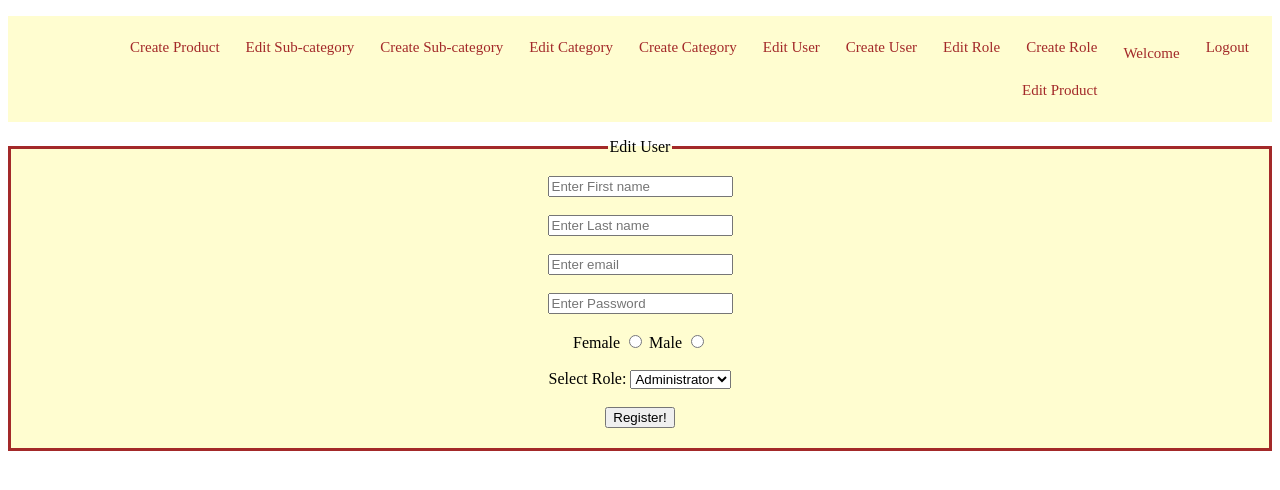
After one commit to Kiptooe/ecommerce-clothes-store, a CodeIgniter 4 app: template app/Views/user/admin/edit_user.php in a window 1280 px wide. The commit adds this page. Shown: the top 490 px of the page. Run offline with PHP 8.4 and a stand-in for CodeIgniter, Linux system fonts and the light colour scheme; the template is opened without the code that fills it, so the values that code supplies are empty; some libraries are stand-ins or nearby versions.

Commit message:
Added edit user page

```diff
--- a/app/Controllers/AdminController.php
+++ b/app/Controllers/AdminController.php
@@ -21,8 +21,9 @@ class AdminController extends BaseController
     }
     public function editSingleUser($email){
 
-        echo $email;
-        exit();
+        $usermodel = new UserModel();
+        $user['user_data'] = $usermodel->getSingleUser($email);
+        echo view('edit_user',$user);
 
     }
     public function createAccount(){
--- a/app/Models/UserModel.php
+++ b/app/Models/UserModel.php
@@ -29,6 +29,12 @@ class UserModel extends Model{
         }
 
         }
+     public function getSingleUser($email){
+         $user = $this->asArray()
+                      ->where('email',$email)
+                      ->first();
+                      return $user;
+     }
 
     public function createAccount(array $user){
         $this->save($user);
--- /dev/null
+++ b/app/Views/user/admin/edit_user.php
@@ -0,0 +1,38 @@
+<!DOCTYPE html>
+<html>
+    <head>
+        <meta charset="utf-8">
+        <title> Edit a User </title>
+        <link href="style.css" rel='stylesheet'>
+    </head>
+ <body>
+
+     <?php include('admin_navbar.php');?>
+
+<form action="AdminController/edituser" method="POST" enctype="multipart/form-data">
+
+    <fieldset>
+     <legend>Edit User</legend>
+    <input name="firstname" type="text" placeholder="Enter First name"  value="<?php echo $user_data['first_name']?>" ><br><br>
+    <input name="lastname" type="text" placeholder="Enter Last name" value="<?php echo $user_data['last_name']?>"><br><br>
+    <input name="email" type="email" placeholder="Enter email" value="<?php echo $user_data['email']?>" ><br><br>
+    <input name="password" type="password" placeholder="Enter Password" ><br><br>
+    <label for='gender-female'>Female</label>
+    <input id='gender-female' name="gender" type="radio" value="Female"
+    <?php if($user_data['gender']=='female'){echo 'selected';}?>
+    >
+    <label for='gender-male'>Male</label>
+    <input id='gender-male' name="gender" type="radio" value="Male"
+    <?php if($user_data['gender']=='male'){echo 'selected';}?>
+    ><br><br>
+    <label for="role">Select Role:</label>
+    <select name="role" id="role">
+        <option <?php if($user_data['role_id']==20){echo 'selected';}?>value="Admin">Administrator</option>
+        <option <?php if($user_data['role_id']==22){echo 'selected';}?>value="Buyer">Buyer</option>
+        <option <?php if($user_data['role_id']==21){echo 'selected';}?> value="ApiUser">Api User</option>
+    </select><br><br>
+    <input type="submit" value="Register!">
+</fieldset>
+</form>
+ </body>
+</html>
```
Also changed, not shown: app/Views/user/admin/view_users.php (+13 -12 lines).
